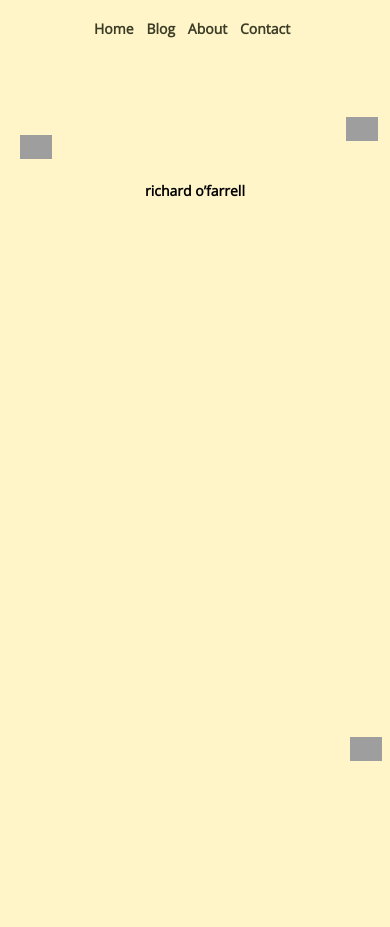
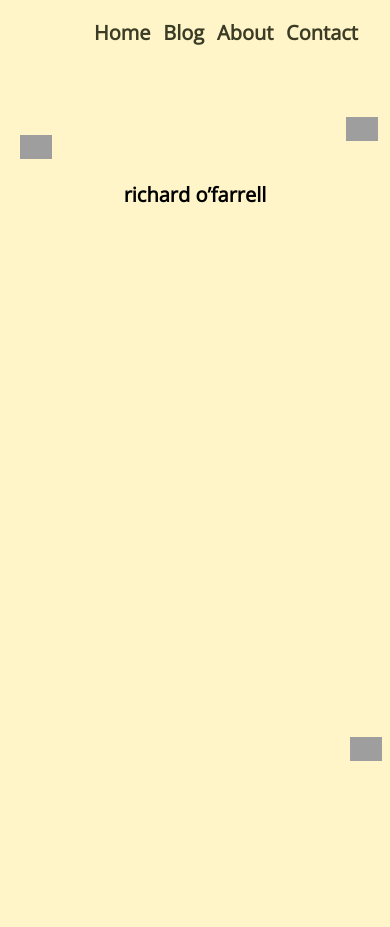
Before and after one commit to richardofarrell/richardofarrell.github.io, a Jekyll site: the page built from index.md, in a window 390 px wide. Built offline with Jekyll 4.4.1, drawn with Linux system fonts in a browser that asks for light colours; grey boxes are pictures that could not be loaded.

Commit message:
Update default.html

```diff
--- a/_layouts/default.html
+++ b/_layouts/default.html
@@ -10,7 +10,7 @@
         /* Change font for headings and paragraphs */
         h1, h3, h4, h5, h6, p {
             font-family: 'Open Sans', sans-serif;
-            font-size: clamp(14px, 1.8vw, 20px); /* Adjust the desired font size */
+            font-size: clamp(20px, 1.8vw, 20px); /* Adjust the desired font size */
         }
 
         main {
```
